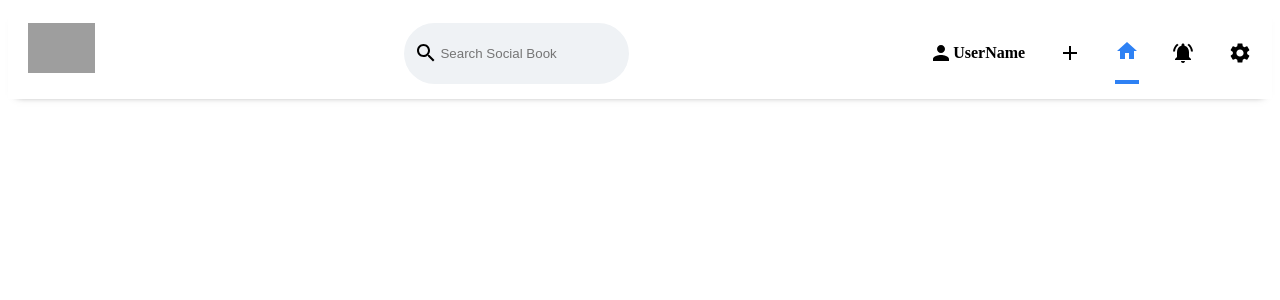
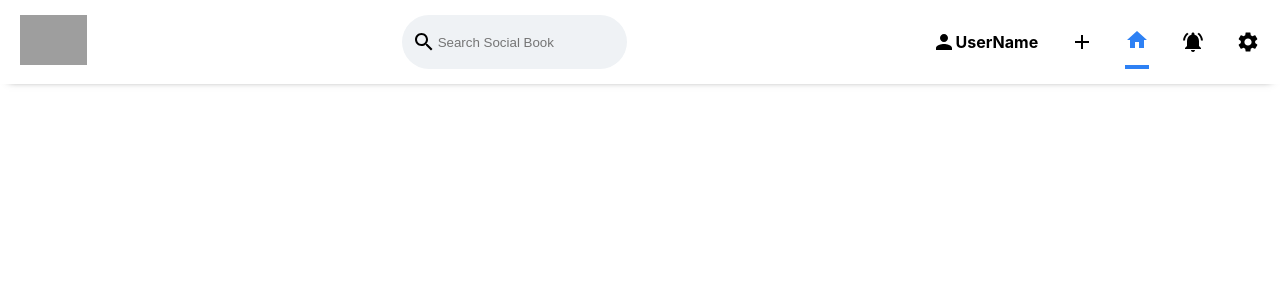
Before and after one commit to Justin217X/Social-Book, a React (Create React App) app in the folder client/: page / in a window 1280 px wide. Shown: the top 300 px of the page. Built offline with nearby package versions, Linux system fonts and the light colour scheme; grey boxes are pictures that could not be loaded.

Commit message:
fixed margins/font

```diff
--- a/client/src/index.css
+++ b/client/src/index.css
@@ -0,0 +1,17 @@
+* {
+  margin: 0;
+}
+
+body {
+  margin: 0;
+  font-family: -apple-system, BlinkMacSystemFont, 'Segoe UI', 'Roboto', 'Oxygen',
+    'Ubuntu', 'Cantarell', 'Fira Sans', 'Droid Sans', 'Helvetica Neue',
+    sans-serif;
+  -webkit-font-smoothing: antialiased;
+  -moz-osx-font-smoothing: grayscale;
+}
+
+code {
+  font-family: source-code-pro, Menlo, Monaco, Consolas, 'Courier New',
+    monospace;
+}
```
